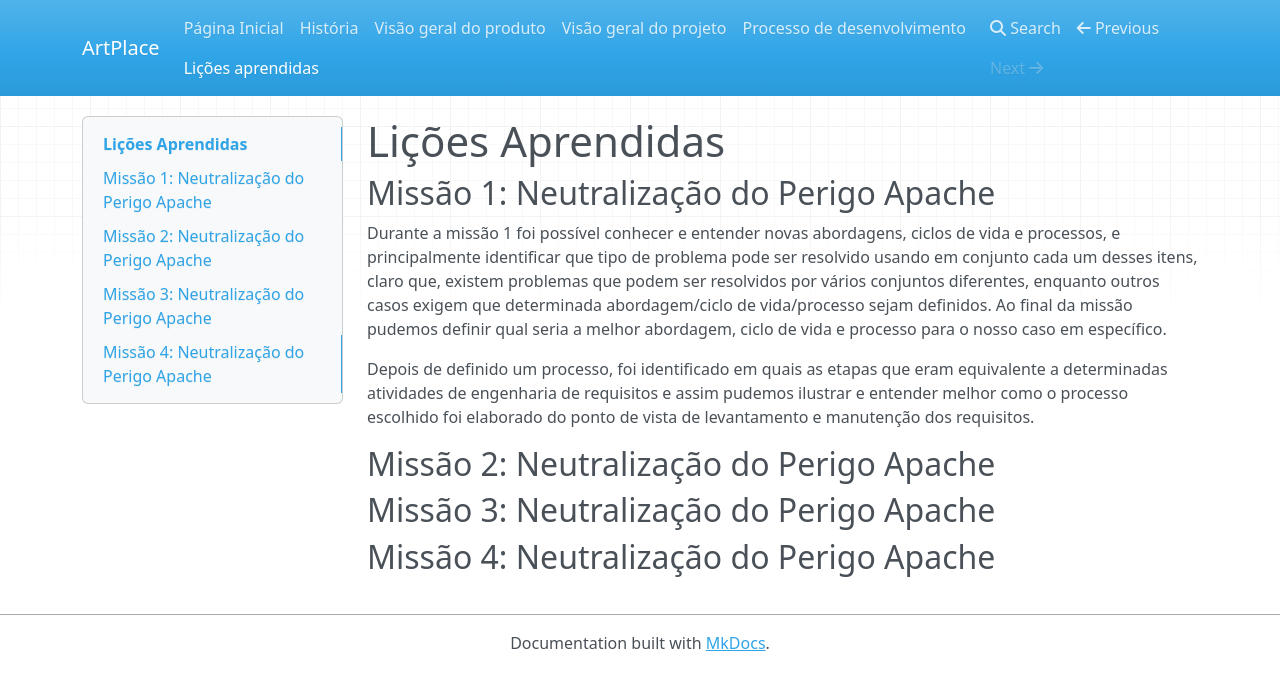
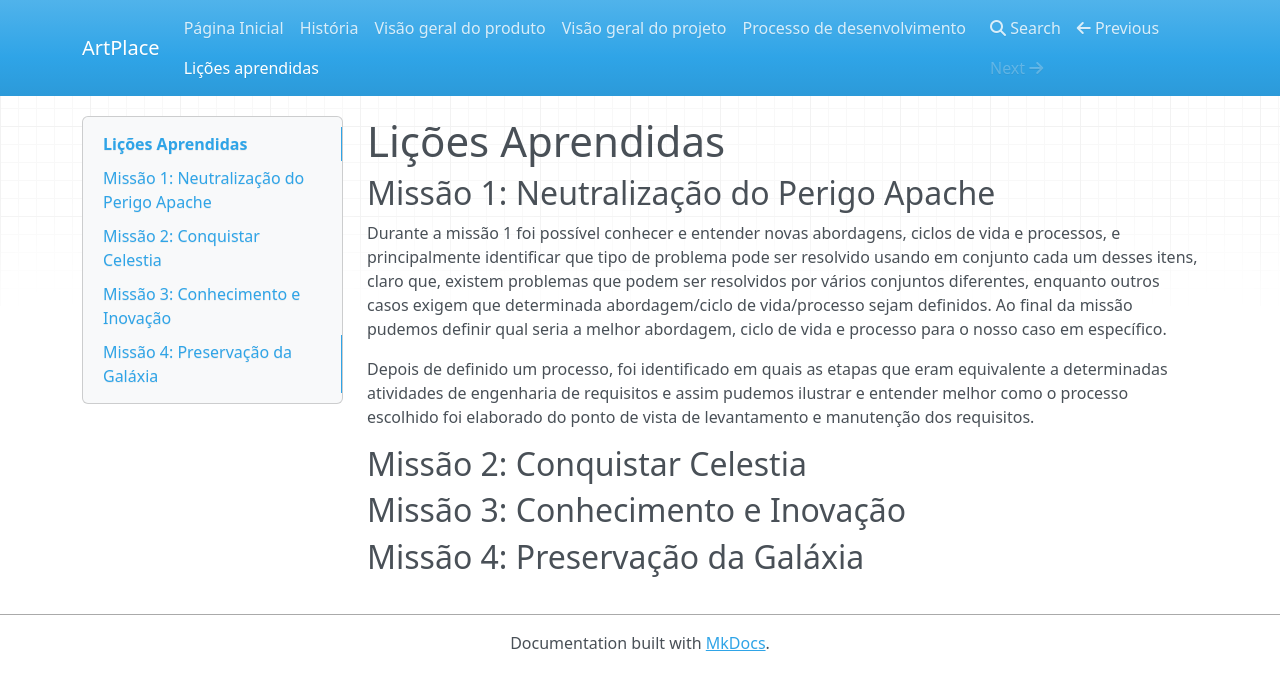
Before and after one commit to mdsreq-fga-unb/2023.2-ArtPlace, an MkDocs documentation site: the page built from docs/licoes.md, in a window 1280 px wide. Shown: the top 690 px of the page. Built offline with MkDocs 1.6.1, drawn with Linux system fonts in a browser that asks for light colours; nearby versions of some CDN libraries.

Commit message:
fiz mission names in licoes.md

```diff
--- a/docs/licoes.md
+++ b/docs/licoes.md
@@ -5,8 +5,8 @@
 Durante a missão 1 foi possível conhecer e entender novas abordagens, ciclos de vida e processos, e principalmente identificar que tipo de problema pode ser resolvido usando em conjunto cada um desses itens, claro que, existem problemas que podem ser resolvidos por vários conjuntos diferentes, enquanto outros casos exigem que  determinada abordagem/ciclo de vida/processo sejam definidos. Ao final da missão pudemos definir qual seria a melhor abordagem, ciclo de vida e processo para o nosso caso em específico.
 
 Depois de definido um processo, foi identificado em quais as etapas que eram equivalente a determinadas atividades de engenharia de requisitos e assim pudemos ilustrar e entender melhor como o processo escolhido foi elaborado do ponto de vista de levantamento e manutenção dos requisitos.
-## Missão 2: Neutralização do Perigo Apache
+## Missão 2: Conquistar Celestia
 
-## Missão 3: Neutralização do Perigo Apache
+## Missão 3: Conhecimento e Inovação
 
-## Missão 4: Neutralização do Perigo Apache
+## Missão 4: Preservação da Galáxia
```
